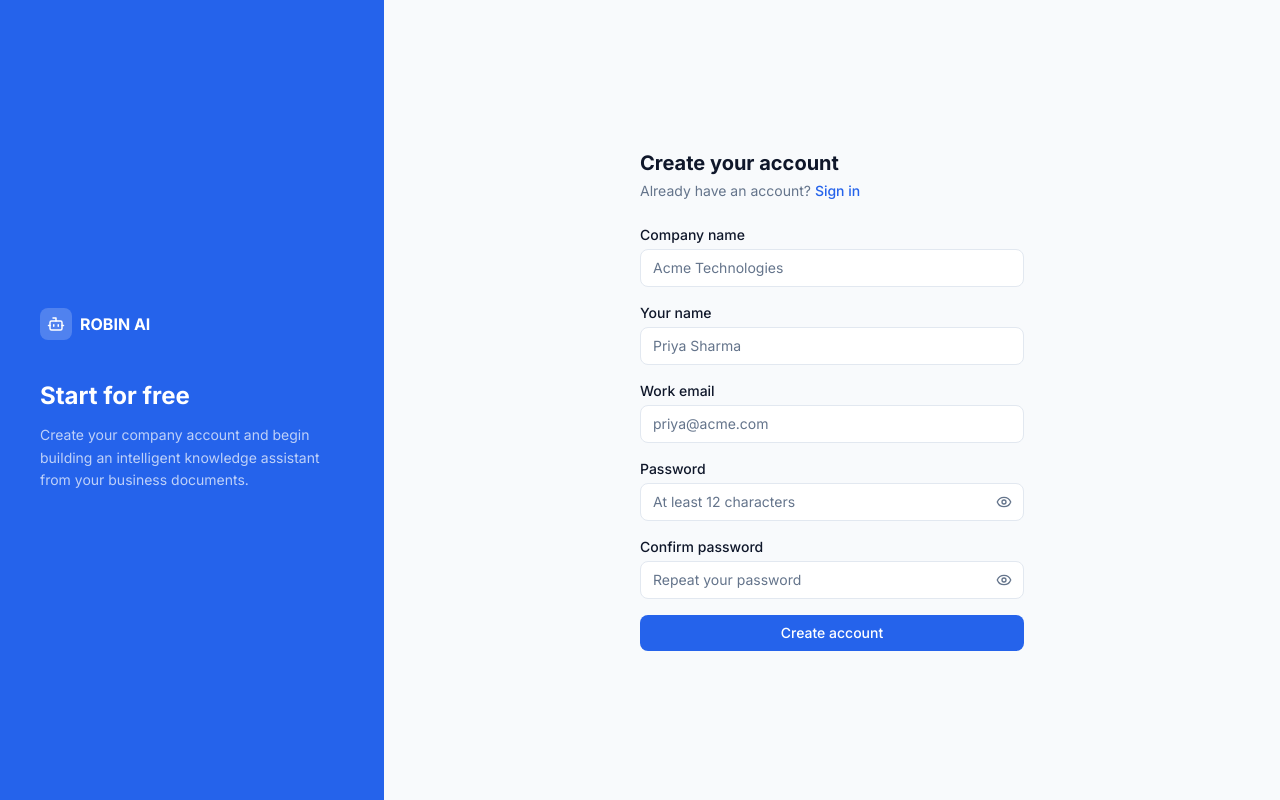
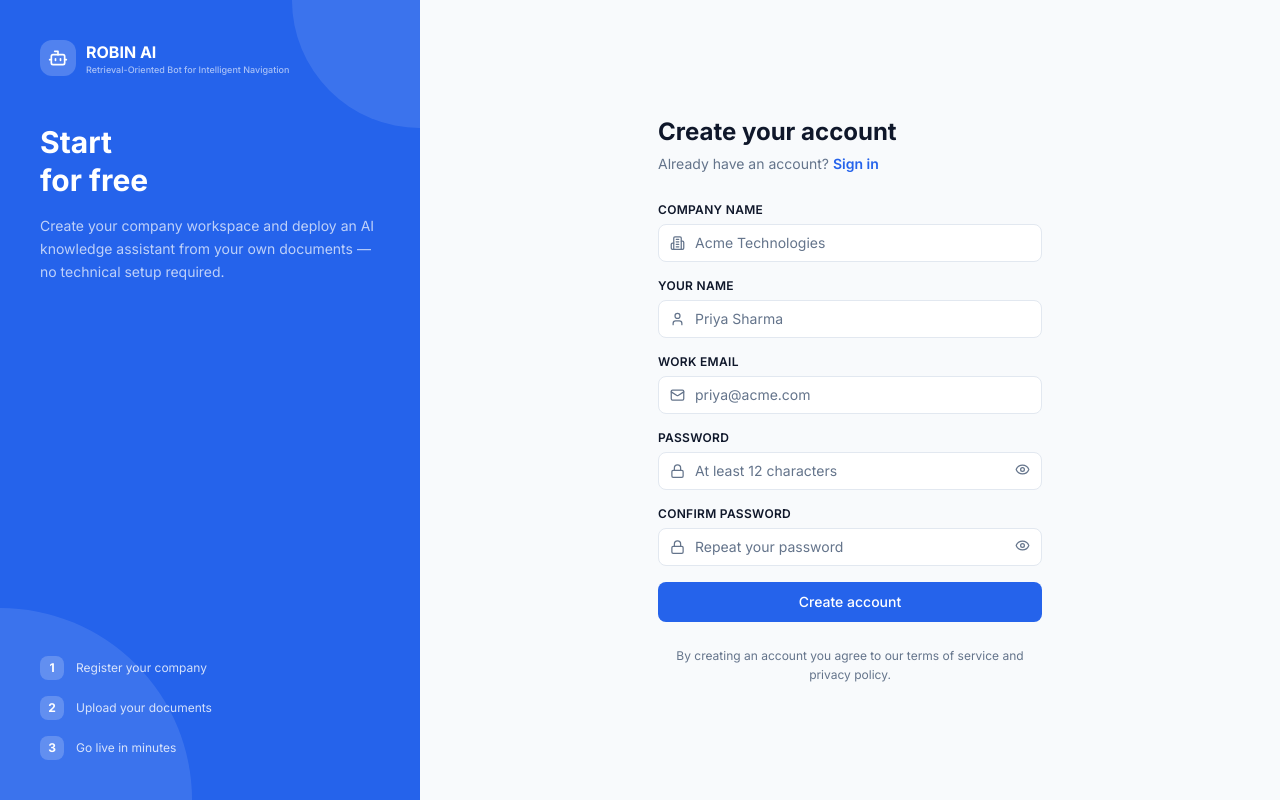
Before and after one commit to anujkumar220103/ROBIN, a React (Vite) app in the folder frontend/: page /register in a window 1280 px wide. Built offline with nearby package versions, Linux system fonts and the light colour scheme; no server answers.

Commit message:
feat: redesign login and register pages with icon inputs, password toggle, and refined branding panel

```diff
--- a/frontend/src/pages/LoginPage.jsx
+++ b/frontend/src/pages/LoginPage.jsx
@@ -2,7 +2,7 @@
 
 import { useState } from 'react'
 import { Link, useNavigate, useLocation } from 'react-router-dom'
-import { Bot } from 'lucide-react'
+import { Bot, Mail, Lock, ArrowRight, Eye, EyeOff } from 'lucide-react'
 import Input from '../components/common/Input.jsx'
 import Button from '../components/common/Button.jsx'
 import { useAuth } from '../hooks/useAuth.js'
@@ -19,13 +19,13 @@ export default function LoginPage() {
   const location = useLocation()
   const { login } = useAuth()
 
-  // Redirect to original page after login, or dashboard by default.
   const from = location.state?.from?.pathname || '/dashboard'
 
   const [form, setForm] = useState({ email: '', password: '' })
   const [errors, setErrors] = useState({})
   const [loading, setLoading] = useState(false)
   const [serverError, setServerError] = useState('')
+  const [showPassword, setShowPassword] = useState(false)
 
   function handleChange(e) {
     const { name, value } = e.target
@@ -57,7 +57,6 @@ export default function LoginPage() {
       navigate(from, { replace: true })
     } catch (err) {
       setServerError(getErrorMessage(err))
-      // Keep email but clear password on failure
       setForm((prev) => ({ ...prev, password: '' }))
     } finally {
       setLoading(false)
@@ -67,72 +66,142 @@ export default function LoginPage() {
   return (
     <div className="min-h-screen bg-background flex">
       {/* Left branding panel */}
-      <div className="hidden lg:flex lg:w-96 bg-accent flex-col justify-center px-10 py-12">
-        <div className="flex items-center gap-2 mb-10">
-          <div className="w-8 h-8 rounded-lg bg-white/20 flex items-center justify-center">
-            <Bot size={18} className="text-white" />
+      <div className="hidden lg:flex lg:w-[420px] bg-accent flex-col justify-between px-10 py-10 relative overflow-hidden">
+        {/* Subtle geometric background */}
+        <div className="absolute inset-0 opacity-10">
+          <div className="absolute top-0 right-0 w-64 h-64 rounded-full bg-white translate-x-1/2 -translate-y-1/2" />
+          <div className="absolute bottom-0 left-0 w-96 h-96 rounded-full bg-white -translate-x-1/2 translate-y-1/2" />
         </div>
+
+        <div className="relative z-10">
+          <div className="flex items-center gap-2.5 mb-12">
+            <div className="w-9 h-9 rounded-xl bg-white/20 flex items-center justify-center">
+              <Bot size={20} className="text-white" />
+            </div>
+            <div className="flex flex-col leading-tight">
               <span className="text-white font-bold text-base">ROBIN AI</span>
+              <span className="text-white/60 text-[9px] font-medium">Retrieval-Oriented Bot for Intelligent Navigation</span>
             </div>
-        <h2 className="text-white text-2xl font-bold mb-3">Welcome back</h2>
+          </div>
+
+          <h2 className="text-white text-3xl font-bold mb-4 leading-tight">
+            Welcome<br />back
+          </h2>
           <p className="text-white/70 text-sm leading-relaxed">
-          Sign in to your company dashboard to manage your knowledge base and chatbot configuration.
+            Sign in to your company dashboard and manage your knowledge base, chatbot settings, and document library.
           </p>
         </div>
 
+        {/* Feature highlights */}
+        <div className="relative z-10 space-y-3">
+          {[
+            'Instant answers from your documents',
+            'Full company data isolation',
+            'Embed on any website in minutes',
+          ].map((item) => (
+            <div key={item} className="flex items-center gap-3">
+              <div className="w-5 h-5 rounded-full bg-white/20 flex items-center justify-center shrink-0">
+                <ArrowRight size={11} className="text-white" />
+              </div>
+              <span className="text-white/80 text-xs">{item}</span>
+            </div>
+          ))}
+        </div>
+      </div>
+
       {/* Form panel */}
-      <div className="flex-1 flex items-center justify-center p-6">
+      <div className="flex-1 flex items-center justify-center p-6 bg-background">
         <div className="w-full max-w-sm">
           {/* Mobile logo */}
-          <div className="flex items-center gap-2 mb-8 lg:hidden">
-            <div className="w-7 h-7 rounded-lg bg-accent flex items-center justify-center">
-              <Bot size={15} className="text-white" />
+          <div className="flex items-center gap-2 mb-10 lg:hidden">
+            <div className="w-8 h-8 rounded-xl bg-accent flex items-center justify-center">
+              <Bot size={16} className="text-white" />
             </div>
+            <div className="flex flex-col leading-tight">
               <span className="text-sm font-bold text-primary-text">ROBIN AI</span>
+              <span className="text-[9px] text-secondary-text font-medium">Retrieval-Oriented Bot for Intelligent Navigation</span>
+            </div>
           </div>
 
-          <h1 className="text-xl font-bold text-primary-text mb-1">Sign in to your account</h1>
-          <p className="text-sm text-secondary-text mb-6">
-            New to ROBIN AI?{' '}
-            <Link to="/register" className="text-accent font-medium hover:underline">Create an account</Link>
+          <div className="mb-8">
+            <h1 className="text-2xl font-bold text-primary-text mb-1.5">Sign in</h1>
+            <p className="text-sm text-secondary-text">
+              Don't have an account?{' '}
+              <Link to="/register" className="text-accent font-semibold hover:underline">
+                Create one free
+              </Link>
             </p>
+          </div>
 
           {serverError && (
-            <div role="alert" className="mb-4 px-4 py-3 rounded-lg bg-error/10 border border-error/20 text-sm text-error">
-              {serverError}
+            <div role="alert" className="mb-5 px-4 py-3 rounded-lg bg-error/8 border border-error/20 text-sm text-error flex items-start gap-2">
+              <span className="mt-0.5 shrink-0">⚠</span>
+              <span>{serverError}</span>
             </div>
           )}
 
-          <form onSubmit={handleSubmit} noValidate className="space-y-4">
-            <Input
+          <form onSubmit={handleSubmit} noValidate className="space-y-5">
+            {/* Email field */}
+            <div>
+              <label htmlFor="email" className="block text-xs font-semibold text-primary-text mb-1.5 uppercase tracking-wide">
+                Email address
+              </label>
+              <div className="relative">
+                <Mail size={15} className="absolute left-3 top-1/2 -translate-y-1/2 text-secondary-text pointer-events-none" />
+                <input
                   id="email"
                   name="email"
                   type="email"
-              label="Email address"
                   placeholder="you@company.com"
                   value={form.email}
                   onChange={handleChange}
-              error={errors.email}
                   autoComplete="email"
                   disabled={loading}
+                  className={`form-input pl-9 ${errors.email ? 'border-error focus:ring-error' : ''}`}
                 />
-            <Input
+              </div>
+              {errors.email && <p className="mt-1 text-xs text-error">{errors.email}</p>}
+            </div>
+
+            {/* Password field */}
+            <div>
+              <label htmlFor="password" className="block text-xs font-semibold text-primary-text mb-1.5 uppercase tracking-wide">
+                Password
+              </label>
+              <div className="relative">
+                <Lock size={15} className="absolute left-3 top-1/2 -translate-y-1/2 text-secondary-text pointer-events-none" />
+                <input
                   id="password"
                   name="password"
-              type="password"
-              label="Password"
+                  type={showPassword ? 'text' : 'password'}
                   placeholder="Your password"
                   value={form.password}
                   onChange={handleChange}
-              error={errors.password}
                   autoComplete="current-password"
                   disabled={loading}
+                  className={`form-input pl-9 pr-10 ${errors.password ? 'border-error focus:ring-error' : ''}`}
                 />
+                <button
+                  type="button"
+                  onClick={() => setShowPassword((v) => !v)}
+                  className="absolute right-3 top-1/2 -translate-y-1/2 text-secondary-text hover:text-primary-text transition-colors"
+                  tabIndex={-1}
+                  aria-label={showPassword ? 'Hide password' : 'Show password'}
+                >
+                  {showPassword ? <EyeOff size={15} /> : <Eye size={15} />}
+                </button>
+              </div>
+              {errors.password && <p className="mt-1 text-xs text-error">{errors.password}</p>}
+            </div>
 
-            <Button type="submit" loading={loading} disabled={loading} className="w-full mt-2">
+            <Button type="submit" loading={loading} disabled={loading} className="w-full mt-2 py-2.5">
               Sign in
             </Button>
           </form>
+
+          <p className="mt-8 text-center text-xs text-secondary-text">
+            By signing in you agree to our terms of service and privacy policy.
+          </p>
         </div>
       </div>
     </div>
--- a/frontend/src/pages/RegisterPage.jsx
+++ b/frontend/src/pages/RegisterPage.jsx
@@ -2,8 +2,7 @@
 
 import { useState } from 'react'
 import { Link, useNavigate } from 'react-router-dom'
-import { Bot, CheckCircle } from 'lucide-react'
-import Input from '../components/common/Input.jsx'
+import { Bot, Building2, User, Mail, Lock, Eye, EyeOff, CheckCircle, ArrowRight } from 'lucide-react'
 import Button from '../components/common/Button.jsx'
 import { authService } from '../services/authService.js'
 
@@ -11,6 +10,38 @@ function getErrorMessage(err) {
   if (err.response?.data?.detail) return err.response.data.detail
   if (err.message === 'Network Error') return 'Unable to reach the server. Please check your connection.'
   return 'Registration failed. Please try again.'
+}
+
+function FieldInput({ id, name, type = 'text', label, placeholder, value, onChange, error, autoComplete, disabled, icon: Icon, rightElement }) {
+  return (
+    <div>
+      <label htmlFor={id} className="block text-xs font-semibold text-primary-text mb-1.5 uppercase tracking-wide">
+        {label}
+      </label>
+      <div className="relative">
+        {Icon && (
+          <Icon size={15} className="absolute left-3 top-1/2 -translate-y-1/2 text-secondary-text pointer-events-none" />
+        )}
+        <input
+          id={id}
+          name={name}
+          type={type}
+          placeholder={placeholder}
+          value={value}
+          onChange={onChange}
+          autoComplete={autoComplete}
+          disabled={disabled}
+          className={`form-input ${Icon ? 'pl-9' : ''} ${rightElement ? 'pr-10' : ''} ${error ? 'border-error focus:ring-error' : ''}`}
+        />
+        {rightElement && (
+          <div className="absolute right-3 top-1/2 -translate-y-1/2">
+            {rightElement}
+          </div>
+        )}
+      </div>
+      {error && <p className="mt-1 text-xs text-error">{error}</p>}
+    </div>
+  )
 }
 
 export default function RegisterPage() {
@@ -27,11 +58,12 @@ export default function RegisterPage() {
   const [loading, setLoading] = useState(false)
   const [serverError, setServerError] = useState('')
   const [success, setSuccess] = useState(false)
+  const [showPassword, setShowPassword] = useState(false)
+  const [showConfirm, setShowConfirm] = useState(false)
 
   function handleChange(e) {
     const { name, value } = e.target
     setForm((prev) => ({ ...prev, [name]: value }))
-    // Clear field-level error on change
     if (errors[name]) setErrors((prev) => ({ ...prev, [name]: '' }))
     if (serverError) setServerError('')
   }
@@ -69,7 +101,6 @@ export default function RegisterPage() {
 
     setLoading(true)
     try {
-      // confirm_password is frontend-only validation — not sent to backend.
       await authService.register({
         company_name: form.company_name,
         full_name: form.full_name,
@@ -80,7 +111,6 @@ export default function RegisterPage() {
       setTimeout(() => navigate('/login'), 2500)
     } catch (err) {
       setServerError(getErrorMessage(err))
-      // Preserve non-sensitive form values — email and names stay, password clears.
       setForm((prev) => ({ ...prev, password: '', confirm_password: '' }))
     } finally {
       setLoading(false)
@@ -90,11 +120,11 @@ export default function RegisterPage() {
   if (success) {
     return (
       <div className="min-h-screen bg-background flex items-center justify-center p-4">
-        <div className="bg-surface border border-border rounded-xl p-8 text-center max-w-sm w-full">
-          <div className="w-12 h-12 rounded-full bg-success/10 flex items-center justify-center mx-auto mb-4">
-            <CheckCircle size={24} className="text-success" />
+        <div className="bg-surface border border-border rounded-2xl p-10 text-center max-w-sm w-full shadow-sm">
+          <div className="w-14 h-14 rounded-full bg-success/10 flex items-center justify-center mx-auto mb-5">
+            <CheckCircle size={28} className="text-success" />
           </div>
-          <h2 className="text-lg font-semibold text-primary-text mb-2">Account created!</h2>
+          <h2 className="text-xl font-bold text-primary-text mb-2">Account created!</h2>
           <p className="text-sm text-secondary-text">Redirecting you to the login page…</p>
         </div>
       </div>
@@ -104,45 +134,80 @@ export default function RegisterPage() {
   return (
     <div className="min-h-screen bg-background flex">
       {/* Left branding panel */}
-      <div className="hidden lg:flex lg:w-96 bg-accent flex-col justify-center px-10 py-12">
-        <div className="flex items-center gap-2 mb-10">
-          <div className="w-8 h-8 rounded-lg bg-white/20 flex items-center justify-center">
-            <Bot size={18} className="text-white" />
+      <div className="hidden lg:flex lg:w-[420px] bg-accent flex-col justify-between px-10 py-10 relative overflow-hidden">
+        {/* Subtle geometric background */}
+        <div className="absolute inset-0 opacity-10">
+          <div className="absolute top-0 right-0 w-64 h-64 rounded-full bg-white translate-x-1/2 -translate-y-1/2" />
+          <div className="absolute bottom-0 left-0 w-96 h-96 rounded-full bg-white -translate-x-1/2 translate-y-1/2" />
         </div>
+
+        <div className="relative z-10">
+          <div className="flex items-center gap-2.5 mb-12">
+            <div className="w-9 h-9 rounded-xl bg-white/20 flex items-center justify-center">
+              <Bot size={20} className="text-white" />
+            </div>
+            <div className="flex flex-col leading-tight">
               <span className="text-white font-bold text-base">ROBIN AI</span>
+              <span className="text-white/60 text-[9px] font-medium">Retrieval-Oriented Bot for Intelligent Navigation</span>
             </div>
-        <h2 className="text-white text-2xl font-bold mb-3">Start for free</h2>
+          </div>
+
+          <h2 className="text-white text-3xl font-bold mb-4 leading-tight">
+            Start<br />for free
+          </h2>
           <p className="text-white/70 text-sm leading-relaxed">
-          Create your company account and begin building an intelligent knowledge assistant
-          from your business documents.
+            Create your company workspace and deploy an AI knowledge assistant from your own documents — no technical setup required.
           </p>
         </div>
 
+        {/* Steps preview */}
+        <div className="relative z-10 space-y-4">
+          {[
+            { step: '1', label: 'Register your company' },
+            { step: '2', label: 'Upload your documents' },
+            { step: '3', label: 'Go live in minutes' },
+          ].map(({ step, label }) => (
+            <div key={step} className="flex items-center gap-3">
+              <div className="w-6 h-6 rounded-lg bg-white/20 flex items-center justify-center shrink-0">
+                <span className="text-white text-xs font-bold">{step}</span>
+              </div>
+              <span className="text-white/80 text-xs">{label}</span>
+            </div>
+          ))}
+        </div>
+      </div>
+
       {/* Form panel */}
-      <div className="flex-1 flex items-center justify-center p-6">
-        <div className="w-full max-w-sm">
+      <div className="flex-1 flex items-center justify-center p-6 bg-background overflow-y-auto">
+        <div className="w-full max-w-sm py-6">
           {/* Mobile logo */}
           <div className="flex items-center gap-2 mb-8 lg:hidden">
-            <div className="w-7 h-7 rounded-lg bg-accent flex items-center justify-center">
-              <Bot size={15} className="text-white" />
+            <div className="w-8 h-8 rounded-xl bg-accent flex items-center justify-center">
+              <Bot size={16} className="text-white" />
             </div>
+            <div className="flex flex-col leading-tight">
               <span className="text-sm font-bold text-primary-text">ROBIN AI</span>
+              <span className="text-[9px] text-secondary-text font-medium">Retrieval-Oriented Bot for Intelligent Navigation</span>
+            </div>
           </div>
 
-          <h1 className="text-xl font-bold text-primary-text mb-1">Create your account</h1>
-          <p className="text-sm text-secondary-text mb-6">
+          <div className="mb-7">
+            <h1 className="text-2xl font-bold text-primary-text mb-1.5">Create your account</h1>
+            <p className="text-sm text-secondary-text">
               Already have an account?{' '}
-            <Link to="/login" className="text-accent font-medium hover:underline">Sign in</Link>
+              <Link to="/login" className="text-accent font-semibold hover:underline">Sign in</Link>
             </p>
+          </div>
 
           {serverError && (
-            <div role="alert" className="mb-4 px-4 py-3 rounded-lg bg-error/10 border border-error/20 text-sm text-error">
-              {serverError}
+            <div role="alert" className="mb-5 px-4 py-3 rounded-lg bg-error/8 border border-error/20 text-sm text-error flex items-start gap-2">
+              <span className="mt-0.5 shrink-0">⚠</span>
+              <span>{serverError}</span>
             </div>
           )}
 
           <form onSubmit={handleSubmit} noValidate className="space-y-4">
-            <Input
+            <FieldInput
               id="company_name"
               name="company_name"
               label="Company name"
@@ -152,8 +217,9 @@ export default function RegisterPage() {
               error={errors.company_name}
               autoComplete="organization"
               disabled={loading}
+              icon={Building2}
             />
-            <Input
+            <FieldInput
               id="full_name"
               name="full_name"
               label="Your name"
@@ -163,8 +229,9 @@ export default function RegisterPage() {
               error={errors.full_name}
               autoComplete="name"
               disabled={loading}
+              icon={User}
             />
-            <Input
+            <FieldInput
               id="email"
               name="email"
               type="email"
@@ -175,11 +242,12 @@ export default function RegisterPage() {
               error={errors.email}
               autoComplete="email"
               disabled={loading}
+              icon={Mail}
             />
-            <Input
+            <FieldInput
               id="password"
               name="password"
-              type="password"
+              type={showPassword ? 'text' : 'password'}
               label="Password"
               placeholder="At least 12 characters"
               value={form.password}
@@ -187,11 +255,23 @@ export default function RegisterPage() {
               error={errors.password}
               autoComplete="new-password"
               disabled={loading}
+              icon={Lock}
+              rightElement={
+                <button
+                  type="button"
+                  onClick={() => setShowPassword((v) => !v)}
+                  className="text-secondary-text hover:text-primary-text transition-colors"
+                  tabIndex={-1}
+                  aria-label={showPassword ? 'Hide password' : 'Show password'}
+                >
+                  {showPassword ? <EyeOff size={15} /> : <Eye size={15} />}
+                </button>
+              }
             />
-            <Input
+            <FieldInput
               id="confirm_password"
               name="confirm_password"
-              type="password"
+              type={showConfirm ? 'text' : 'password'}
               label="Confirm password"
               placeholder="Repeat your password"
               value={form.confirm_password}
@@ -199,12 +279,28 @@ export default function RegisterPage() {
               error={errors.confirm_password}
               autoComplete="new-password"
               disabled={loading}
+              icon={Lock}
+              rightElement={
+                <button
+                  type="button"
+                  onClick={() => setShowConfirm((v) => !v)}
+                  className="text-secondary-text hover:text-primary-text transition-colors"
+                  tabIndex={-1}
+                  aria-label={showConfirm ? 'Hide password' : 'Show password'}
+                >
+                  {showConfirm ? <EyeOff size={15} /> : <Eye size={15} />}
+                </button>
+              }
             />
 
-            <Button type="submit" loading={loading} disabled={loading} className="w-full mt-2">
+            <Button type="submit" loading={loading} disabled={loading} className="w-full mt-2 py-2.5">
               Create account
             </Button>
           </form>
+
+          <p className="mt-6 text-center text-xs text-secondary-text leading-relaxed">
+            By creating an account you agree to our terms of service and privacy policy.
+          </p>
         </div>
       </div>
     </div>
```
Lines whose indentation alone changed are shown as unchanged.
